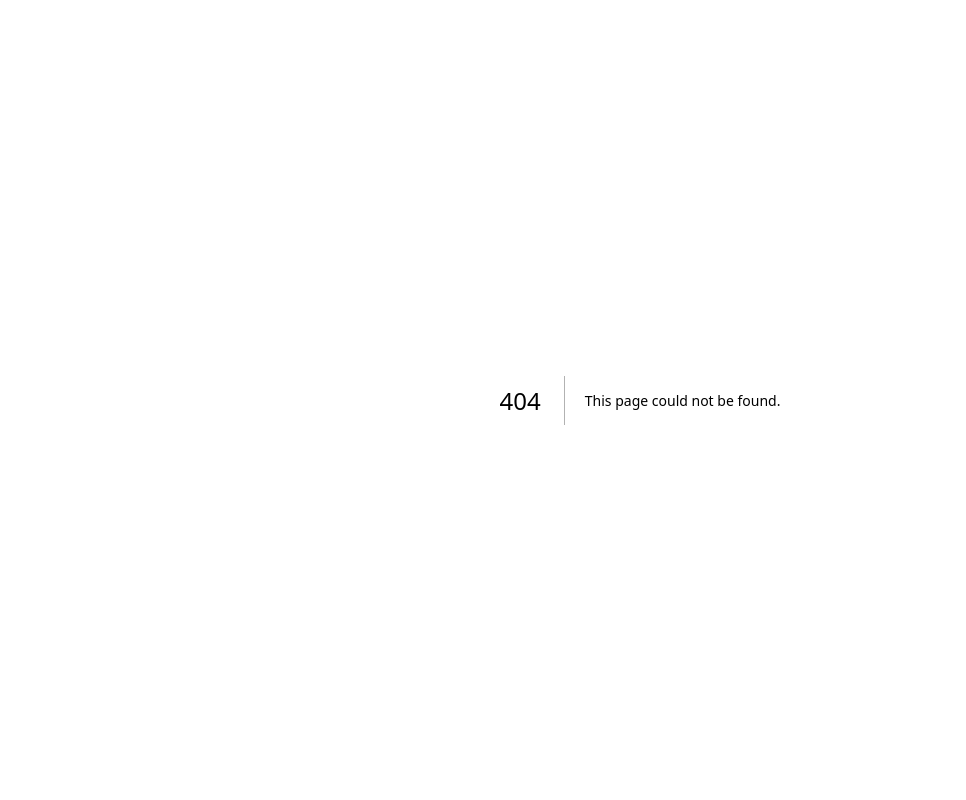
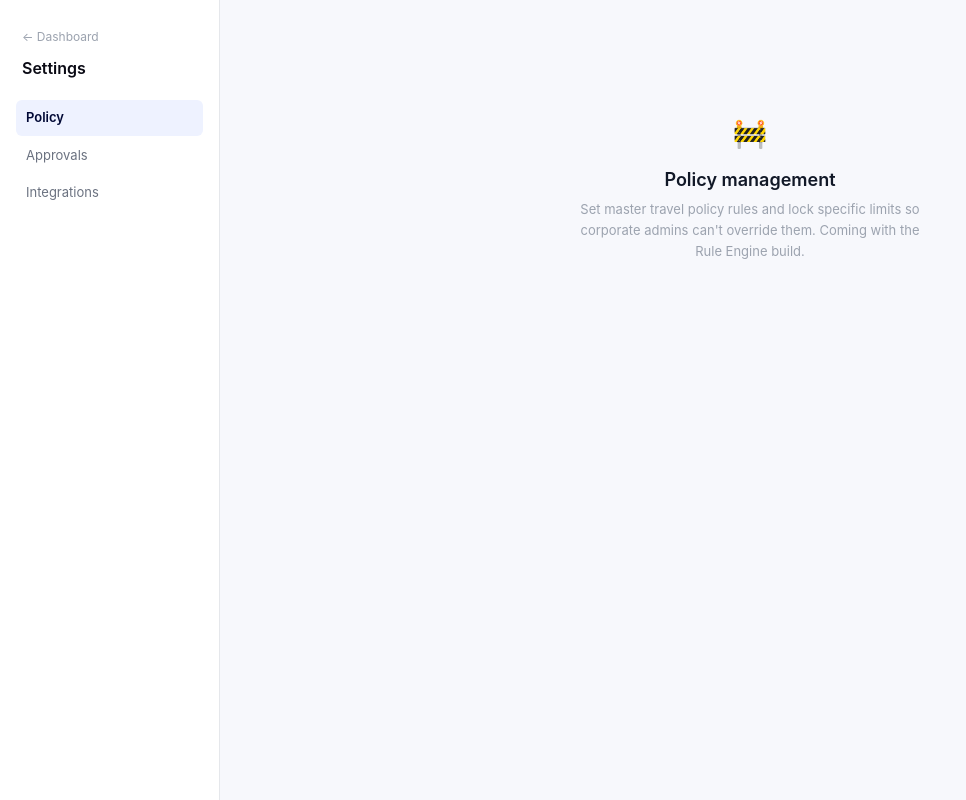
Before and after one commit to Godssidekick1/Corporate-Booking-Tool, a Next.js app: page /tmc/settings/policy in a window 1280 px wide. Before the commit this address had no page. Shown: the whole page, without its empty margins (0-966 px from the left). Built offline with nearby package versions, Linux system fonts and the light colour scheme.

Commit message:
Stub pages for no 404s

```diff
--- /dev/null
+++ b/app/approvals/page.tsx
@@ -0,0 +1,10 @@
+import ComingSoonStub from '@/app/components/ComingSoonStub'
+
+export default function ApprovalsPage() {
+  return (
+    <ComingSoonStub
+      title="Approvals"
+      description="Pending booking approvals for your team will appear here once the Approval Engine is built."
+    />
+  )
+}
--- /dev/null
+++ b/app/book/page.tsx
@@ -0,0 +1,10 @@
+import ComingSoonStub from '@/app/components/ComingSoonStub'
+
+export default function BookPage() {
+  return (
+    <ComingSoonStub
+      title="Book travel"
+      description="Search flights, hotels, and cars. Coming once the Amadeus integration and Rule Engine are in place."
+    />
+  )
+}
--- /dev/null
+++ b/app/bookings/page.tsx
@@ -0,0 +1,10 @@
+import ComingSoonStub from '@/app/components/ComingSoonStub'
+
+export default function BookingsPage() {
+  return (
+    <ComingSoonStub
+      title="My trips"
+      description="Your booking history and trip status will show up here once bookings go live."
+    />
+  )
+}
--- /dev/null
+++ b/app/components/ComingSoonStub.tsx
@@ -0,0 +1,20 @@
+export default function ComingSoonStub({ title, description }: { title: string; description: string }) {
+  return (
+    <div style={s.root}>
+      <div style={s.icon}>🚧</div>
+      <h1 style={s.heading}>{title}</h1>
+      <p style={s.desc}>{description}</p>
+    </div>
+  )
+}
+
+const s: Record<string, React.CSSProperties> = {
+  root: {
+    display: 'flex', flexDirection: 'column', alignItems: 'center', justifyContent: 'center',
+    padding: '80px 20px', textAlign: 'center' as const,
+    fontFamily: "'Inter', -apple-system, BlinkMacSystemFont, sans-serif",
+  },
+  icon: { fontSize: '28px', marginBottom: '12px' },
+  heading: { fontSize: '18px', fontWeight: 600, color: '#111827', margin: '0 0 6px' },
+  desc: { fontSize: '13px', color: '#9CA3AF', maxWidth: '360px', margin: 0, lineHeight: '1.6' },
+}
--- /dev/null
+++ b/app/reports/page.tsx
@@ -0,0 +1,10 @@
+import ComingSoonStub from '@/app/components/ComingSoonStub'
+
+export default function ReportsPage() {
+  return (
+    <ComingSoonStub
+      title="Reports"
+      description="Spend, compliance, and route reporting will show up here once bookings start flowing through the system."
+    />
+  )
+}
--- a/app/tmc/dashboard/page.tsx
+++ b/app/tmc/dashboard/page.tsx
@@ -87,7 +87,7 @@ export default function TmcDashboardPage() {
           {[
             { label: 'Dashboard', href: '/tmc/dashboard', active: true  },
             { label: 'Companies', href: '/tmc/dashboard', active: false },
-            { label: 'Policy',    href: '/tmc/policy',    active: false },
+            { label: 'Settings',  href: '/tmc/settings',  active: false },
             { label: 'Reports',   href: '/tmc/reports',   active: false },
           ].map(item => (
             <a key={item.label} href={item.href} style={{
--- /dev/null
+++ b/app/tmc/reports/page.tsx
@@ -0,0 +1,10 @@
+import ComingSoonStub from '@/app/components/ComingSoonStub'
+
+export default function TmcReportsPage() {
+  return (
+    <ComingSoonStub
+      title="Reports"
+      description="Cross-company spend overview will show up here once bookings start flowing through the system."
+    />
+  )
+}
--- /dev/null
+++ b/app/tmc/settings/approvals/page.tsx
@@ -0,0 +1,10 @@
+import ComingSoonStub from '@/app/components/ComingSoonStub'
+
+export default function TmcApprovalsPage() {
+  return (
+    <ComingSoonStub
+      title="Approval chains"
+      description="Configure default approval chain templates for your corporate clients. Coming with the Approval Engine build."
+    />
+  )
+}
--- /dev/null
+++ b/app/tmc/settings/integrations/page.tsx
@@ -0,0 +1,10 @@
+import ComingSoonStub from '@/app/components/ComingSoonStub'
+
+export default function TmcIntegrationsPage() {
+  return (
+    <ComingSoonStub
+      title="Integrations"
+      description="Connect third-party services for your corporate clients. Nothing to configure yet."
+    />
+  )
+}
--- /dev/null
+++ b/app/tmc/settings/layout.tsx
@@ -0,0 +1,63 @@
+'use client'
+
+import { usePathname } from 'next/navigation'
+
+const SECTIONS = [
+  { label: 'Policy',       href: '/tmc/settings/policy' },
+  { label: 'Approvals',    href: '/tmc/settings/approvals' },
+  { label: 'Integrations', href: '/tmc/settings/integrations' },
+]
+
+export default function TmcSettingsLayout({ children }: { children: React.ReactNode }) {
+  const pathname = usePathname()
+
+  return (
+    <div style={s.root}>
+      <aside style={s.sidebar}>
+        <div style={s.sidebarHeader}>
+          <a href="/tmc/dashboard" style={s.backLink}>← Dashboard</a>
+          <h2 style={s.sidebarTitle}>Settings</h2>
+        </div>
+        <nav style={s.nav}>
+          {SECTIONS.map(section => {
+            const active = pathname === section.href || pathname?.startsWith(section.href + '/')
+            return (
+              <a
+                key={section.href}
+                href={section.href}
+                style={{
+                  ...s.navItem,
+                  background: active ? '#EEF2FF' : 'transparent',
+                  color: active ? '#000835' : '#6B7280',
+                  fontWeight: active ? 600 : 400,
+                }}
+              >
+                {section.label}
+              </a>
+            )
+          })}
+        </nav>
+      </aside>
+
+      <main style={s.main}>{children}</main>
+    </div>
+  )
+}
+
+const s: Record<string, React.CSSProperties> = {
+  root: {
+    display: 'flex', minHeight: '100vh',
+    fontFamily: "'Inter', -apple-system, BlinkMacSystemFont, sans-serif",
+    background: '#F7F8FC',
+  },
+  sidebar: {
+    width: '220px', flexShrink: 0, background: '#fff',
+    borderRight: '1px solid #E5E7EB', padding: '28px 16px',
+  },
+  sidebarHeader: { marginBottom: '20px', padding: '0 6px' },
+  backLink: { fontSize: '12px', color: '#9CA3AF', textDecoration: 'none', display: 'block', marginBottom: '10px' },
+  sidebarTitle: { fontSize: '16px', fontWeight: 600, color: '#0A0A14', margin: 0 },
+  nav: { display: 'flex', flexDirection: 'column', gap: '2px' },
+  navItem: { display: 'block', padding: '8px 10px', borderRadius: '6px', fontSize: '13px', textDecoration: 'none' },
+  main: { flex: 1, padding: '32px 40px', overflowY: 'auto' as const },
+}
--- /dev/null
+++ b/app/tmc/settings/page.tsx
@@ -0,0 +1,5 @@
+import { redirect } from 'next/navigation'
+
+export default function TmcSettingsIndexPage() {
+  redirect('/tmc/settings/policy')
+}
--- /dev/null
+++ b/app/tmc/settings/policy/page.tsx
@@ -0,0 +1,10 @@
+import ComingSoonStub from '@/app/components/ComingSoonStub'
+
+export default function TmcPolicyPage() {
+  return (
+    <ComingSoonStub
+      title="Policy management"
+      description="Set master travel policy rules and lock specific limits so corporate admins can't override them. Coming with the Rule Engine build."
+    />
+  )
+}
```
